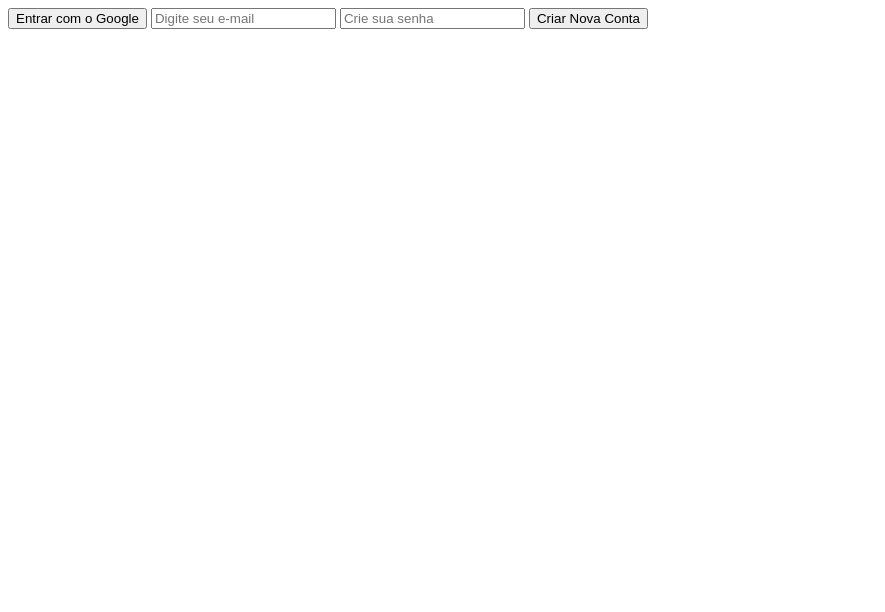
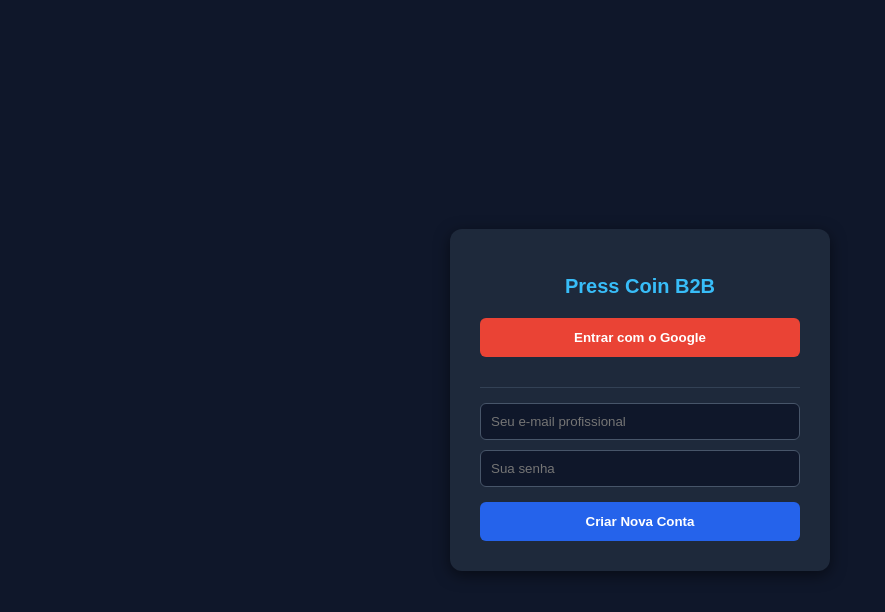
Before and after one commit to Blockchain202626/plataforma-imprensa, a website: page index.html in a window 1280 px wide. Shown: the whole page, without its empty margins (0-885 px from the left). Drawn offline with Linux system fonts and the light colour scheme.

Commit message:
Refactor Firebase login and registration UI
Updated the HTML structure and styles for the Firebase login and registration interface.

```diff
--- a/index.html
+++ b/index.html
@@ -49,17 +49,28 @@
       });
   };
 </script>
-<!-- Botão de Login do Google -->
-<button onclick="fazerLoginGoogle()" class="seu-botao-google-atual">
-  Entrar com o Google
-</button>
-<!-- Caixinha onde a pessoa digita o e-mail -->
-<input type="email" id="emailNovo" placeholder="Digite seu e-mail">
+<body style="background-color: #0f172a; color: #ffffff; font-family: Arial, sans-serif; display: flex; flex-direction: column; align-items: center; justify-content: center; height: 100vh; margin: 0;">
 
-<!-- Caixinha onde a pessoa digita a senha -->
-<input type="password" id="senhaNova" placeholder="Crie sua senha">
+  <div style="background: #1e293b; padding: 30px; border-radius: 12px; box-shadow: 0 4px 15px rgba(0,0,0,0.5); width: 320px; text-align: center;">
+    <h2 style="margin-bottom: 20px; font-size: 20px; color: #38bdf8;">Press Coin B2B</h2>
 
-<!-- Botão que puxa o que foi digitado nas caixas acima e cria a conta -->
-<button onclick="criarNovaConta(document.getElementById('emailNovo').value, document.getElementById('senhaNova').value)">
-  Criar Nova Conta
-</button>
+    <!-- Botão de Login do Google -->
+    <button onclick="fazerLoginGoogle()" style="width: 100%; padding: 12px; background: #ea4335; color: white; border: none; border-radius: 6px; font-weight: bold; cursor: pointer; margin-bottom: 15px;">
+      Entrar com o Google
+    </button>
+
+    <hr style="border: 0; border-top: 1px solid #334155; margin: 15px 0;">
+
+    <!-- Caixinha de E-mail -->
+    <input type="email" id="emailNovo" placeholder="Seu e-mail profissional" style="width: 100%; padding: 10px; margin-bottom: 10px; background: #0f172a; border: 1px solid #475569; color: white; border-radius: 6px; box-sizing: border-box;">
+
+    <!-- Caixinha de Senha -->
+    <input type="password" id="senhaNova" placeholder="Sua senha" style="width: 100%; padding: 10px; margin-bottom: 15px; background: #0f172a; border: 1px solid #475569; color: white; border-radius: 6px; box-sizing: border-box;">
+
+    <!-- Botão Criar Conta -->
+    <button onclick="criarNovaConta(document.getElementById('emailNovo').value, document.getElementById('senhaNova').value)" style="width: 100%; padding: 12px; background: #2563eb; color: white; border: none; border-radius: 6px; font-weight: bold; cursor: pointer;">
+      Criar Nova Conta
+    </button>
+  </div>
+
+</body>
```
